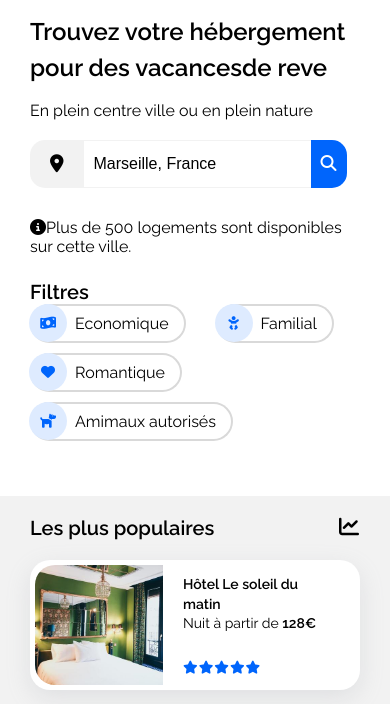
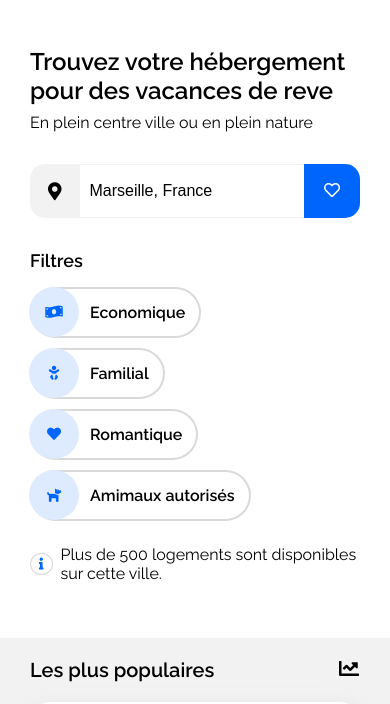
Before and after one commit to aslancaglar/aslancaglar.github.io, a plain HTML site: page index.html in a window 390 px wide. Shown: the part 139-843 px from the top of the page. Drawn offline with Linux system fonts and the light colour scheme.

Commit message:
Rsponsive styles

```diff
--- a/index.html
+++ b/index.html
@@ -5,7 +5,7 @@
     <meta http-equiv="X-UA-Compatible" content="IE=edge">
     <meta name="viewport" content="width=device-width, initial-scale=1.0">
     <link rel="stylesheet" href="style.css">
-    <script src="https://kit.fontawesome.com/e07c1560b3.js" crossorigin="anonymous"></script>
+    <link rel="stylesheet" href="https://cdnjs.cloudflare.com/ajax/libs/font-awesome/5.15.4/css/all.min.css" integrity="sha512-1ycn6IcaQQ40/MKBW2W4Rhis/DbILU74C1vSrLJxCq57o941Ym01SwNsOMqvEBFlcgUa6xLiPY/NS5R+E6ztJQ==" crossorigin="anonymous" referrerpolicy="no-referrer" />
     <title>Booki</title>
 </head>
 <body>
@@ -14,23 +14,20 @@
         <a href="#"><img class="logo" src="/images/logo/Booki.png" alt=""></a>
         <nav>
             <ul>
-                <li><a id="nav_first_link" href="index.html">Hebergements</a></li>
-                <li><a href="#">Activites</a></li>
+                <li><a id="nav_first_link" href="#hebergements">Hebergements</a></li>
+                <li><a href="#activites">Activites</a></li>
             </ul>
         </nav>
     </header>
 
     <section class="filters-search">
-        <H1>Trouvez votre hébergement pour des vacancesde reve</H1>
+        <H1>Trouvez votre hébergement pour des vacances de reve</H1>
         <p>En plein centre ville ou en plein nature</p>
         <form action="#" class="search">
-            <label for="search"><i class="fa fa-map-marker" aria-hidden="true"></i></label>
+            <label for="search"><i class="fas fa-map-marker-alt"></i></label>
             <input type="search" id="search" placeholder="Marseille, France">
-            <button type="submit" class="searchbtnmob"><i class="fa fa-search" aria-hidden="true"></i></button>
-            <input class="searchbtn" type="submit" value="Rechercher">
+            <button class="searchbtn" type="submit"></button>
         </form>
-
-        <p class="info"><i class="fa fa-info-circle" aria-hidden="true"></i></i>Plus de 500 logements sont disponibles sur cette ville.</p>
 
     <div class="filters">
         <h3>Filtres</h3>
@@ -43,9 +40,14 @@
        </ul>
    </div>
    </div>
+   <div class="info">
+    <i class="fas fa-info"></i>
+    <p>Plus de 500 logements sont disponibles sur cette ville.</p>
+   </div>
+
     </section>
     <main>
-        <div class="hebergements_container">
+        <div class="hebergements_container" id="hebergements">
             <div class="hebergements_city">
             <h3>Hébergements à Marseille</h3>
             <ul>
@@ -71,7 +73,7 @@
         </div>
         </div>
 
-        <div class="activites_container">
+        <div class="activites_container" id="activites">
             <h3>Activités à Marseille</h3>
             <div class="activites_list">
                 <ul>
--- a/style.css
+++ b/style.css
@@ -42,10 +42,12 @@ header{
     display: flex;
     justify-content: space-between;
     align-items:flex-end;
+    margin-bottom: 30px;
 }
 
 .logo{
-    width: 122px;
+    width: 100px;
+    margin-left: 16px;
 }
 
 nav{
@@ -62,7 +64,7 @@ nav li a {
     display: block;
     color: #202020;
     font-weight: 400;
-    font-size: 20px;
+    font-size: 18px;
     padding: 50px 30px 15px 30px;
     position: relative;
 }
@@ -95,24 +97,24 @@ nav li a:hover::before{
 }
 
 .filters-search{
-    margin: 15px 0 0 0;
+
 }
 
 
 
 h1{
     font-weight: 600;
-    margin:0 0 15px 0;
-    line-height: 1.5;
+    margin-bottom: 8px;
 }
 
 .search{
     display: flex;
-    margin: 20px 0 30px 0;
+    margin: 32px 0 32px 0;
+    width: 100%;
 }
 
-.fa-map-marker{
-    padding:15px 20px;
+.fa-map-marker-alt{
+    padding:18px;
     background-color: #f2f2f2;
     border-radius: 15px 0 0 15px;
     color: black;
@@ -142,13 +144,12 @@ input[type="search"]:focus{
     outline: none;
 }
 
-.searchbtnmob{
-    display: none;
-}
-
+.searchbtn::before {
+    content: "Recherche";
+  }
 
 .searchbtn{
-    padding: 10px;
+    padding: 10px 20px;
     border: none;
     border-radius: 0 15px 15px 0;
     background-color: #0065fc;
@@ -158,7 +159,7 @@ input[type="search"]:focus{
 }
 
 .filters{
-    margin-top: 24px;
+    margin: 24px 0px;
     display: flex;
     align-items: center;
 }
@@ -166,10 +167,12 @@ input[type="search"]:focus{
 .filtersbtn{
     display: flex;
     align-items: center;
+    font-weight: 600;
 }
 
-.filters p{
-    margin-right: 10px;
+.filters h3{
+    margin-right: 24px;
+    font-size: 18px;
 }
 
 
@@ -187,10 +190,10 @@ input[type="search"]:focus{
 }
 
 .filtersbtn li a{
-    padding: 8px 15px 8px 45px;
+    padding: 14px 14px 14px 60px;
     border:2px solid #d9d9d9;
     border-left: none;
-    border-radius: 20px;
+    border-radius: 30px;
     position: relative;
     color: black;
 }
@@ -210,8 +213,8 @@ input[type="search"]:focus{
     display: flex;
     align-items: center;
     justify-content: center;
-     width: 38px;
-     height: 38px;
+     width: 50px;
+     height: 50px;
      background-color: #deebff;
      border-radius: 50%;
      position: absolute;
@@ -223,6 +226,20 @@ input[type="search"]:focus{
  .filtersicn i{
     color: #0065fc;
     font-size: 14px;
+ }
+
+ .info{
+     display: flex;
+     align-items: center;
+ }
+
+ .info i{
+     margin-right: 8px;
+     font-size: 12px;
+     color: #0065fc;
+     border: 1px solid #d9d9d9;
+     padding: 4px 8px;
+     border-radius: 50%;
  }
 
  main{
@@ -369,7 +386,8 @@ input[type="search"]:focus{
 
  .title :first-child {
      font-weight: 600;
-     line-height: 1.4;
+     line-height: 1.5;
+     margin-bottom: 8px;
  }
 
 
@@ -482,6 +500,7 @@ footer{
 
     .logo{
         width: 100px;
+        margin-top: 18px;
     }
 
     nav ul{
@@ -538,26 +557,36 @@ footer{
         left:0;
     }
 
-    .searchbtn{
-        display: none;
+    #search{
+        width: 100%;
     }
 
-    .searchbtnmob{
-        display: block;
-        padding: 10px;
-        border: none;
-        border-radius: 0 15px 15px 0;
-        background-color: #0065fc;
-        color: #fff;
-        font-size: 16px;
-        cursor: pointer;
+    .searchbtn::before {
+        font-family: "Font Awesome 5 Free";
+        font-weight: 400;
+        content: "\f004";
+        font-style: normal;
+        font-variant: normal;
+        text-rendering: auto;
+        -webkit-font-smoothing: antialiased;
+      }
+
+    .searchbtn::after{
+
     }
+
 
     .filters{
         flex-direction: column;
         align-items: flex-start;
         width: 100%;
     }
+
+    .filters h3{
+        margin-bottom: 16px;
+    }
+
+
 
     .hebergements_container{
         flex-direction: column;
```
